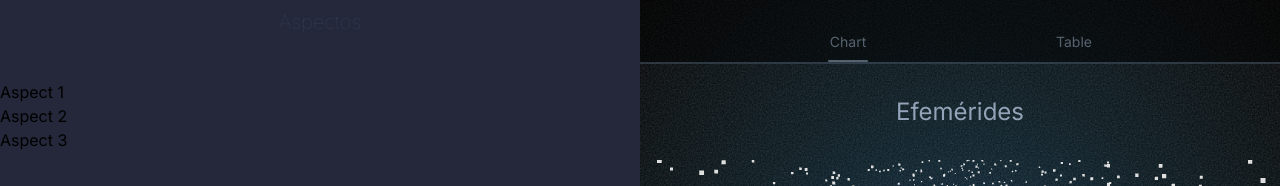
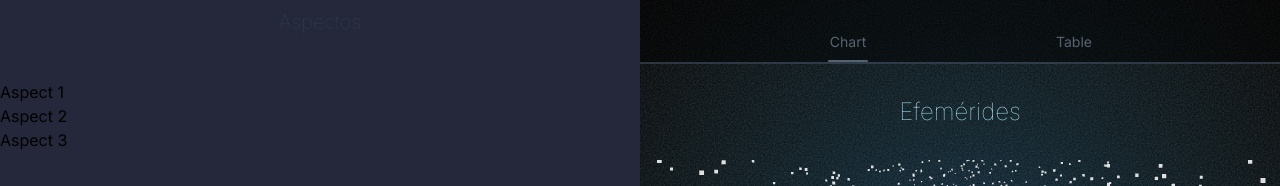
Before and after one commit to trueshizus/efemerides, a Next.js app: page / in a window 1280 px wide. Shown: the top 186 px of the page. Built offline with nearby package versions, Linux system fonts and the light colour scheme; some icons are missing.

Commit message:
Change font color

```diff
--- a/app/page.tsx
+++ b/app/page.tsx
@@ -3,7 +3,9 @@ import Scene from "@/components/escene";
 export default function Home() {
   return (
     <main style={{ viewTransitionName: "page-content" }}>
-      <h1 className="my-8 text-2xl text-center text-slate-400">Efemérides</h1>
+      <h1 className="my-8 text-2xl text-center text-sky-blue font-thin">
+        Efemérides
+      </h1>
       <Suspense fallback={<div>Loading...</div>}>
         <Scene />
       </Suspense>
```
